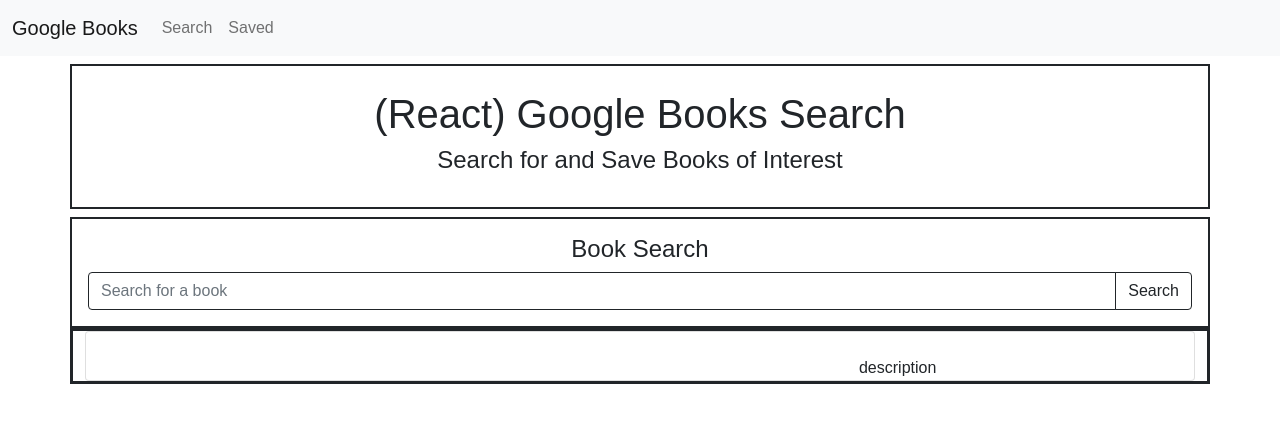
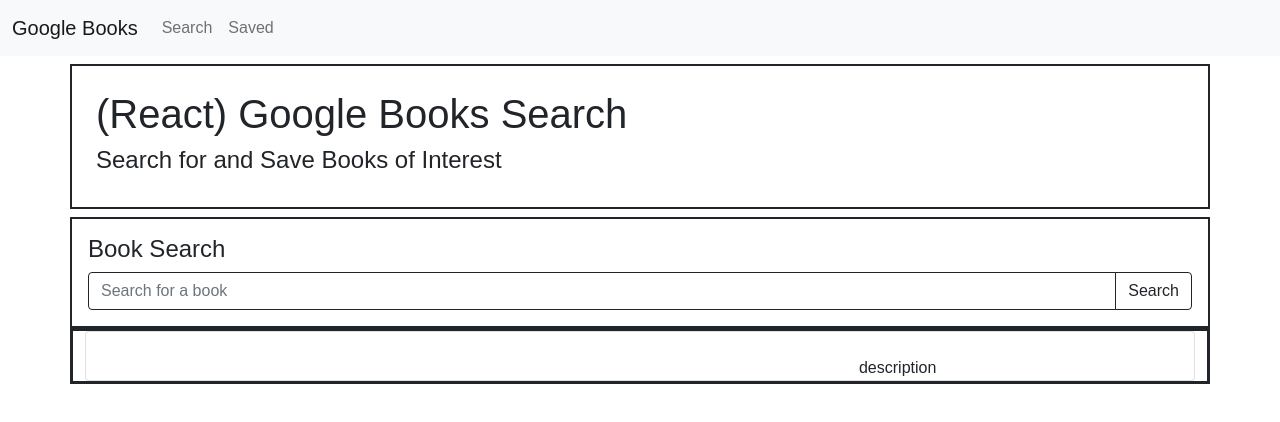
Before and after one commit to amandardz/Google-Books-Search, a React (Create React App) app in the folder client/: page / in a window 1280 px wide. Shown: the top 422 px of the page. Built offline with nearby package versions, Linux system fonts and the light colour scheme.

Commit message:
adding router

```diff
--- a/client/src/App.js
+++ b/client/src/App.js
@@ -1,15 +1,27 @@
 import React from "react";
+import { BrowserRouter as Router, Route, Switch } from "react-router-dom";
 import "./App.css";
 import Search from './pages/Search'
+import Saved from "./pages/Saved";
 import Header from "./components/Header";
 import Navbar from "./components/Navbar/index";
+
 function App() {
   return (
-    <div className="App">
+    <Router>
+      <div>
       <Navbar />
       <Header />
-      <Search />
-    </div>
+      <Switch>
+        <Route exact path={['/', '/books']}>
+          <Search />
+        </Route>
+        <Route exact path='/saved'>
+          <Saved />
+        </Route>
+      </Switch>
+      </div>
+    </Router>
   );
 }
 
```
